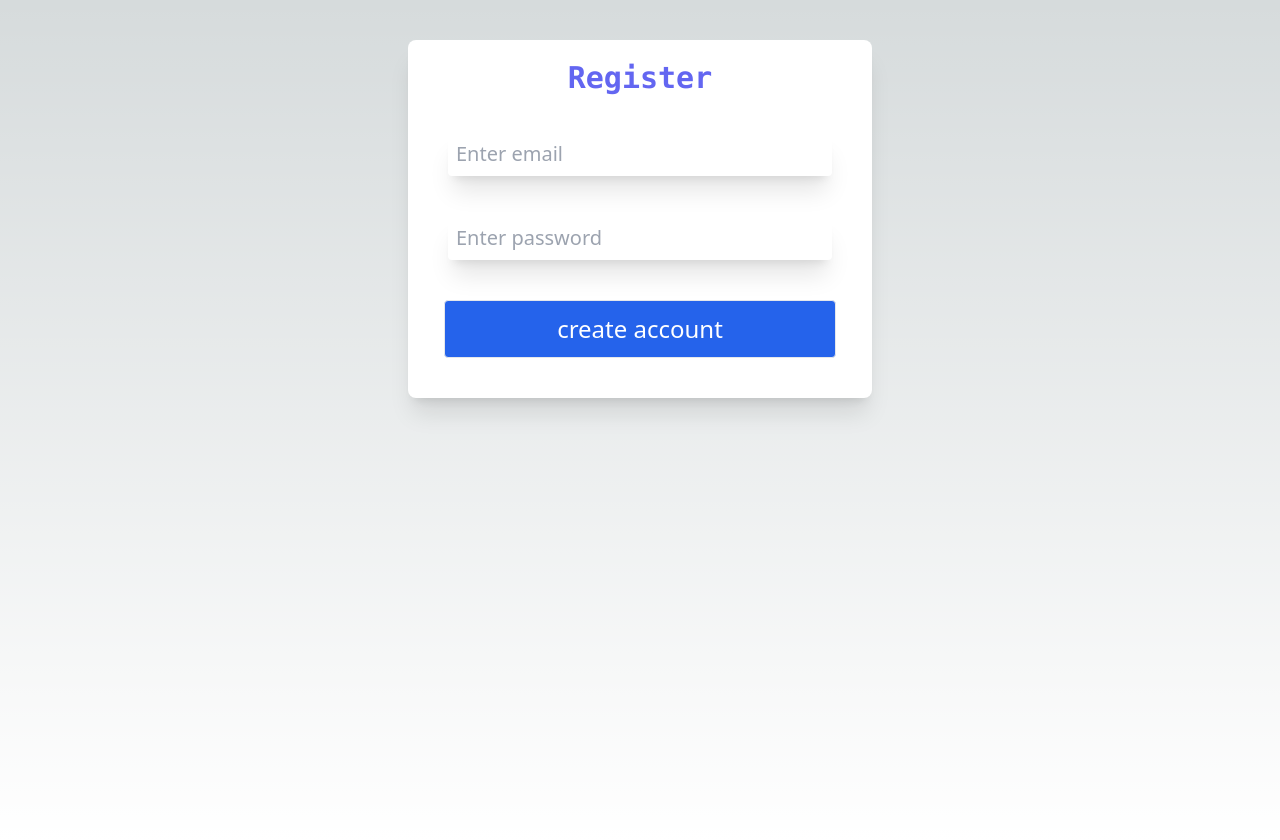
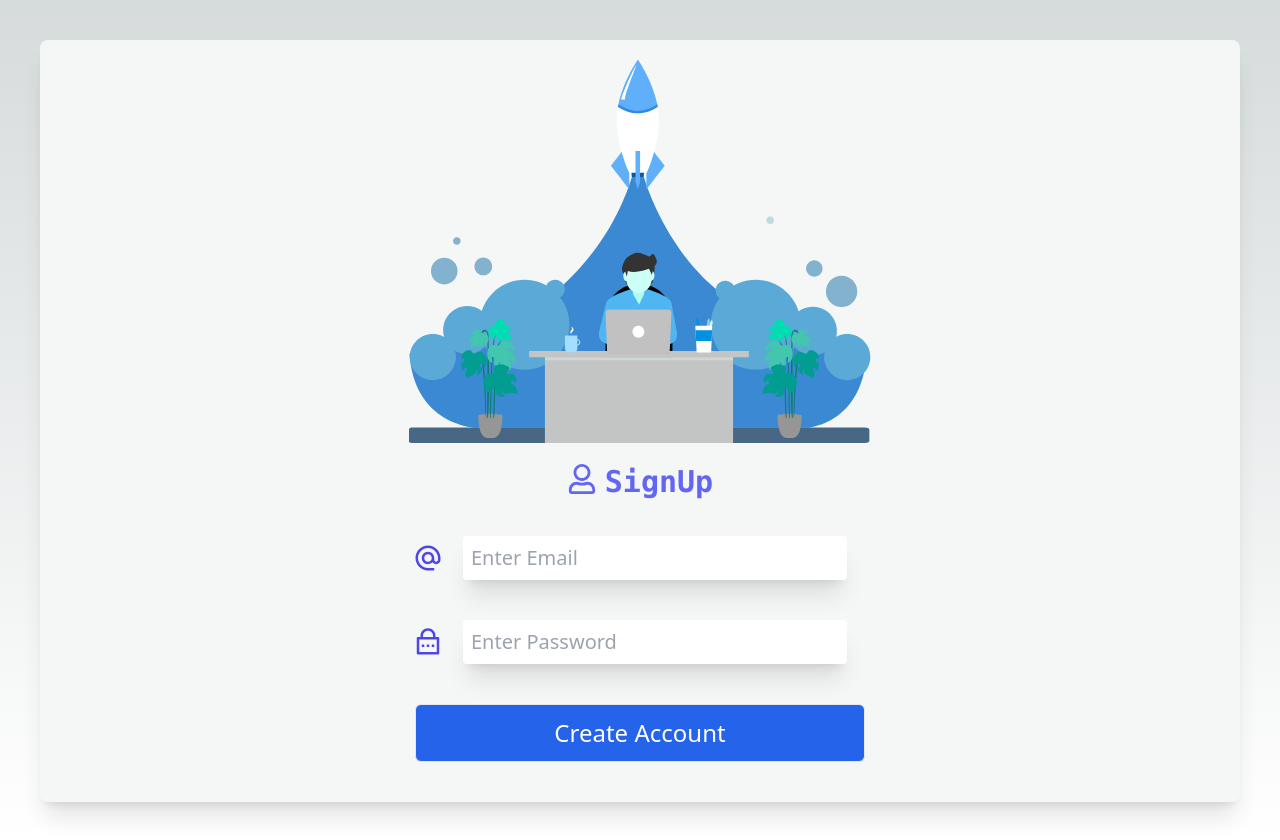
Before and after one commit to hasanashrafi/authentication-next, a Next.js app: page /signup in a window 1280 px wide. Built offline with nearby package versions, Linux system fonts and the light colour scheme.

Commit message:
create user state

```diff
--- a/pages/signup.js
+++ b/pages/signup.js
@@ -1,9 +1,21 @@
 import Link from 'next/link'
 import { useState } from 'react'
+import { MdOutlineAlternateEmail } from "react-icons/md";
+import { RiLockPasswordLine } from "react-icons/ri";
+import { FaRegUser } from "react-icons/fa";
+import { useRouter } from 'next/router';
+
+import animationData from "../public/user.json"
+import Lottie from 'lottie-react';
+
+
 
 function SignUp() {
     const [email, setEmail] = useState("")
     const [password, setPassword] = useState("")
+    const [user, setUser] = useState({})
+
+    const router = useRouter()
 
     const addHandler = async () => {
         const res = await fetch("/api/auth/signup", {
@@ -12,36 +24,50 @@ function SignUp() {
             headers: { "Content-Type": "application/json" }
         })
         const data = await res.json()
-        console.log(data);
+        setUser(data);
+        if (data.status === 'successfully') {
+            router.push("/signin")
+        }
     }
 
     return (
         <div className='min-h-screen'>
 
-            <div className="flex flex-col bg-white rounded-lg shadow-xl mx-auto justify-center p-5  content-center mt-10 w-fit">
-                <h3 className="mb-4 text-center text-3xl font-semibold font-mono text-indigo-500">
-                    Register
+            <div className=" flex flex-col bg-[#f4f7f6] rounded-lg shadow-xl mx-auto justify-center p-5  content-center mt-10 w-fit lg:w-[1200px] lg:items-center">
+                <Lottie animationData={animationData} className='w-full  h-96 mb-5' play loop={true} />
+                <h3 className="flex justify-center gap-2 mb-4 text-center text-3xl font-semibold font-mono text-indigo-500">
+                    <FaRegUser />  SignUp
                 </h3>
-
+                <div >{user.length && <h3 className={`my-4 text-center text-xl font-semibold p-2 rounded text-white ${user.status === "successfully" ? "bg-green-400" : "bg-red-400"}`}>{user.message}</h3>}</div>
+                <div className='flex  items-center'>
+                    <MdOutlineAlternateEmail className='text-indigo-600 text-3xl' />
                     <input
                         value={email}
                         type="text"
                         onChange={(e) => setEmail(e.target.value)}
 
-                    placeholder="Enter email"
-                    className="m-5 p-2 rounded text-gray-900 outline-none focus:border-b-4 focus:border-indigo-800 w-96 text-xl shadow-xl" />
+                        placeholder="Enter Email"
+                        className={`m-5 p-2 rounded text-gray-900 outline-none  w-96 text-xl shadow-xl ${email.length >= 12 ? "focus:border-b-4 focus:border-green-400" : "focus:border-b-4 focus:border-orange-600"}`}
+                    />
+                </div>
+
+                <div className='flex items-center'>
+                    <RiLockPasswordLine className='text-indigo-600 text-3xl ' />
                     <input
                         value={password}
                         type="password"
                         name="password"
                         onChange={(e) => setPassword(e.target.value)}
-                    placeholder="Enter password"
-                    className="m-5 p-2 rounded text-gray-900 outline-none focus:border-b-4 focus:border-indigo-800 w-96 text-xl shadow-xl" />
+                        placeholder="Enter Password"
+                        className={`m-5 p-2 rounded text-gray-900 outline-none  w-96 text-xl shadow-xl ${password.length >= 8 ? "focus:border-b-4 focus:border-green-400" : "focus:border-b-4 focus:border-orange-600"}`} />
+
+                </div>
+
                 <button
                     onClick={addHandler}
-                    className='border p-3 bg-blue-600 text-white rounded text-2xl m-4 my-5 hover:border hover:border-blue-600 hover:text-blue-700 hover:bg-white transition-all ease-in-out'>
+                    className='w-full lg:w-[450px] self-center border p-3 bg-blue-600 text-white rounded-md text-2xl m-4 my-5 hover:border hover:border-blue-600 hover:text-blue-700 hover:bg-white transition-all ease-in-out'>
                     <Link href='/signup'>
-                        create account
+                        Create Account
                     </Link>
                 </button>
             </div>
```
Lines whose indentation alone changed are shown as unchanged.
